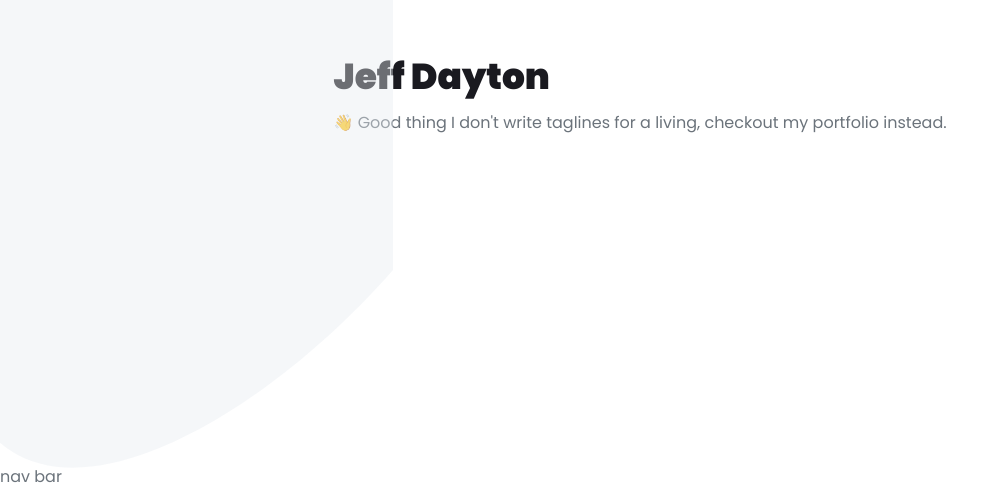
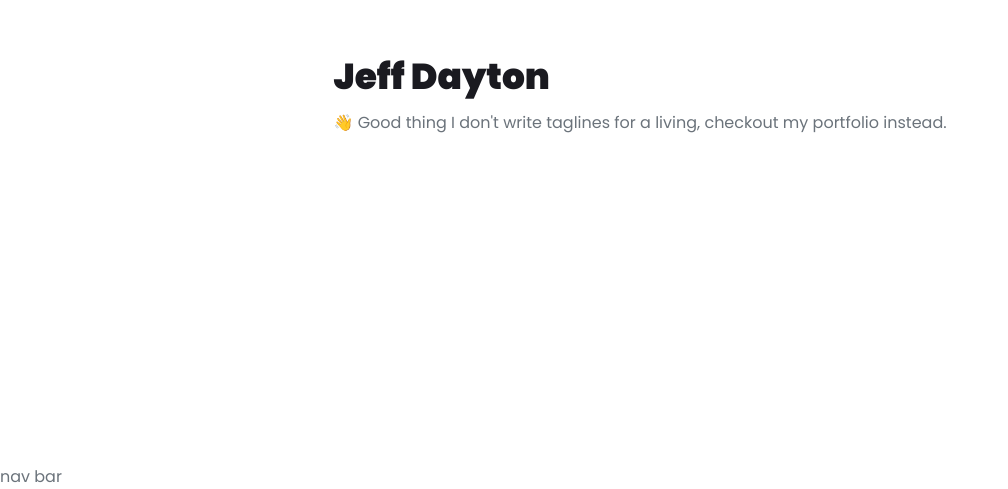
Before and after one commit to d8en/jd-portfolio, a React (Vite) app: page / in a window 1280 px wide. Shown: the part 311-800 px from the top of the page, without its empty margins (0-1008 px from the left). Built offline with nearby package versions, Linux system fonts and the light colour scheme.

Commit message:
home view

```diff
--- a/src/views/jdHomeView/homeStyles.module.scss
+++ b/src/views/jdHomeView/homeStyles.module.scss
@@ -10,7 +10,11 @@
 
 .homeBlob {
     position: absolute;
-    top: 0;
-    left: 0;
-    bottom: 0;
+    top: 50%;
+    left: -240px;
+    @include media-desktop {
+        scale: 130%;
+    }
+    transform: translateY(-50%);
+    z-index: -1;
 }
```
